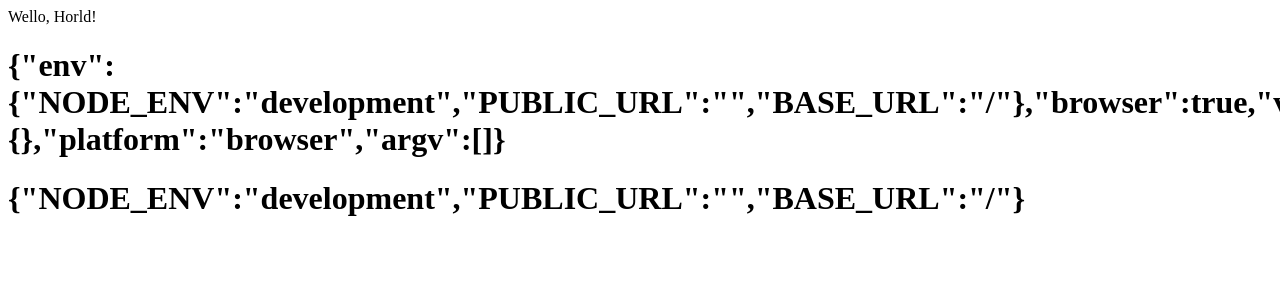
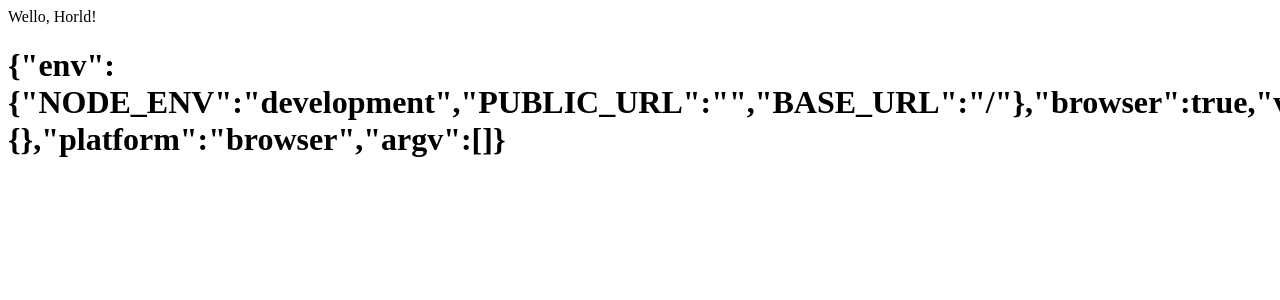
Before and after one commit to mercuriver/coilwind, a React app: page / in a window 1280 px wide. Shown: the top 300 px of the page. Built offline with nearby package versions, Linux system fonts and the light colour scheme.

Commit message:
fix: load .env file to Dotenv

```diff
--- a/src/App.tsx
+++ b/src/App.tsx
@@ -5,7 +5,9 @@ const App = () => {
     <>
       <div>Wello, Horld!</div>
       <h1>{JSON.stringify(process)}</h1>
-      <h1>{JSON.stringify(process.env)}</h1>
+      <h2>{process.env.DB_PASS}</h2>
+      <h2>{process.env.DB_HOST}</h2>
+      <h2>{process.env.S3_API}</h2>
     </>
   );
 };
--- a/webpack.dev.js
+++ b/webpack.dev.js
@@ -5,10 +5,6 @@ const merge = require("webpack-merge");
 const common = require("./webpack.common.js");
 
 console.log('## start log');
-console.log(__dirname);
-console.log(path.resolve(__dirname, ".env.development"));
-
-
 module.exports = merge(common, {
   mode: "development",
   devtool: "cheap-module-source-map",
@@ -21,20 +17,13 @@ module.exports = merge(common, {
     publicPath: "/",
   },
   plugins: [
-    // new webpack.DefinePlugin({
-    //   'process.env': {
-    //     NODE_ENV: "development",
-    //   }
-    // }),
-    new Dotenv(),
-    // new Dotenv({
-    //   path: path.resolve(__dirname, ".env.development"),
-    // }),
+    new Dotenv({
+      path: path.resolve(__dirname, "./.env.development"),
+    }),
     new webpack.HotModuleReplacementPlugin(),
   ],
 });
 
 console.log(module.exports.plugins);
 
-
 console.log('## end log');
```
